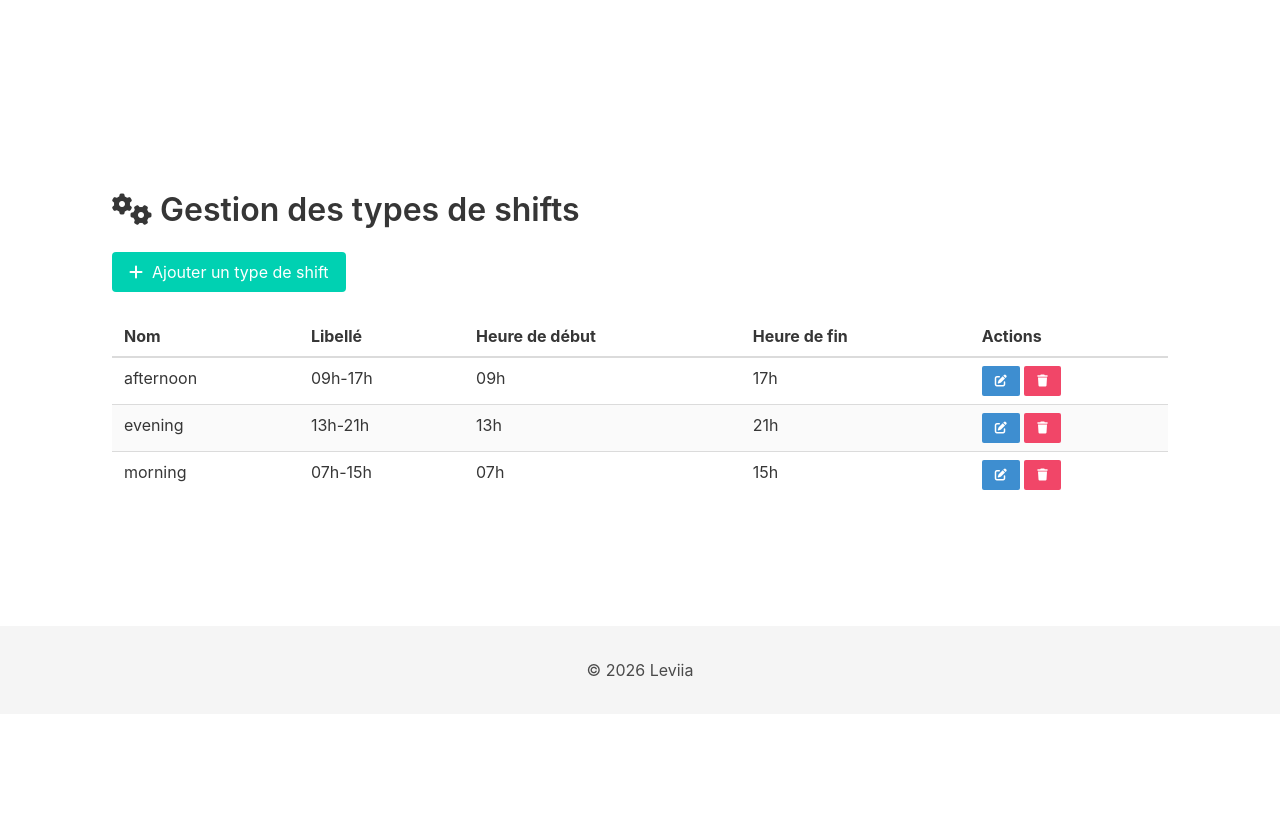
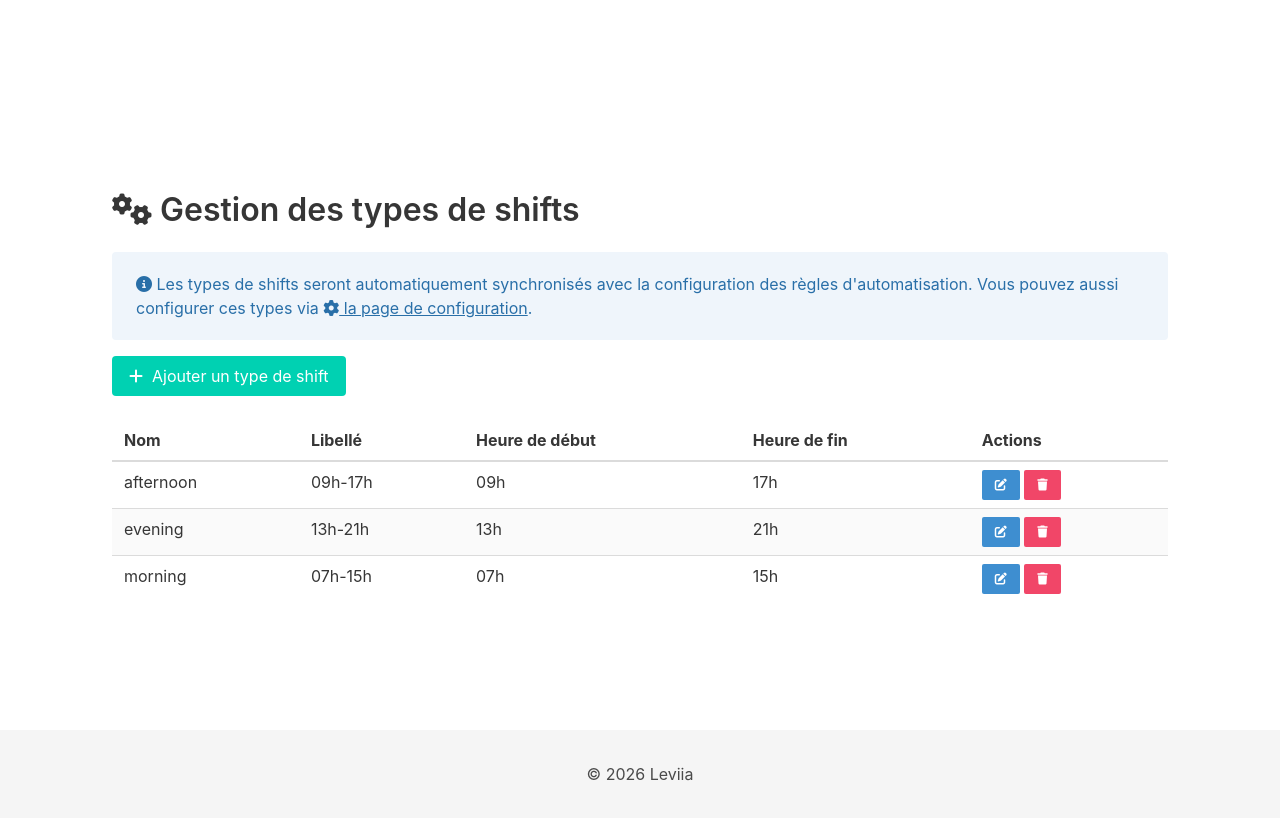
Before and after one commit to FoxOps/kairos, a Flask app: page /admin/shift-types in a window 1280 px wide. Shown: the part 52-870 px from the top of the page. Before the commit the page ends 729 px from the top, so only its background shows below. Run offline with Flask 3, Linux system fonts and the light colour scheme; a user stored in the database is signed in.

Commit message:
Update shift_types templates with TOML sync notifications
- Add info notification to shift_types.html with link to config page
- Add info notification to add_shift_type.html
- Add info notification to edit_shift_type.html
- Change delete button from GET link to POST form to prevent Method Not Allowed errors
- Match pattern used in groups templates for consistency

Co-authored-by: FoxOps <FoxOps@users.noreply.github.com>

```diff
--- a/app/templates/admin/add_shift_type.html
+++ b/app/templates/admin/add_shift_type.html
@@ -8,6 +8,12 @@
         <h1 class="title">
             <i class="fas fa-plus" aria-hidden="true"></i> Ajouter un type de shift
         </h1>
+
+        <div class="notification is-info is-light mb-4">
+            <p><i class="fas fa-info-circle"></i>
+                Les types de shifts seront automatiquement synchronisés avec la configuration des règles d'automatisation.
+            </p>
+        </div>
 
         <form method="POST" action="{{ url_for('add_shift_type') }}">
             <div class="box">
--- a/app/templates/admin/edit_shift_type.html
+++ b/app/templates/admin/edit_shift_type.html
@@ -8,6 +8,12 @@
         <h1 class="title">
             <i class="fas fa-edit" aria-hidden="true"></i> Modifier un type de shift
         </h1>
+
+        <div class="notification is-info is-light mb-4">
+            <p><i class="fas fa-info-circle"></i>
+                Les modifications seront automatiquement synchronisées avec la configuration des règles d'automatisation.
+            </p>
+        </div>
 
         <form method="POST" action="{{ url_for('edit_shift_type', shift_type_id=shift_type.id) }}">
             <div class="box">
--- a/app/templates/admin/shift_types.html
+++ b/app/templates/admin/shift_types.html
@@ -8,6 +8,14 @@
         <h1 class="title">
             <i class="fas fa-cogs" aria-hidden="true"></i> Gestion des types de shifts
         </h1>
+
+        <div class="notification is-info is-light mb-4">
+            <p><i class="fas fa-info-circle"></i>
+                Les types de shifts seront automatiquement synchronisés avec la configuration des règles d'automatisation.
+                Vous pouvez aussi configurer ces types via
+                <a href="{{ url_for('automation_config') }}"><i class="fas fa-cog"></i> la page de configuration</a>.
+            </p>
+        </div>
 
         <div class="buttons">
             <a class="button is-primary" href="{{ url_for('add_shift_type') }}">
@@ -39,9 +47,13 @@
                             <a class="button is-small is-info" href="{{ url_for('edit_shift_type', shift_type_id=shift_type.id) }}" aria-label="Modifier le type de shift">
                                 <i class="fas fa-edit" aria-hidden="true"></i>
                             </a>
-                            <a class="button is-small is-danger" href="{{ url_for('delete_shift_type', shift_type_id=shift_type.id) }}" onclick="return confirm('Êtes-vous sûr de vouloir supprimer ce type de shift ?')" aria-label="Supprimer le type de shift">
-                                <i class="fas fa-trash" aria-hidden="true"></i>
-                            </a>
+                            <form method="POST" action="{{ url_for('delete_shift_type', shift_type_id=shift_type.id) }}"
+                                  style="display: inline-block;"
+                                  onsubmit="return confirm('Êtes-vous sûr de vouloir supprimer ce type de shift ?')">
+                                <button type="submit" class="button is-small is-danger" aria-label="Supprimer le type de shift">
+                                    <i class="fas fa-trash" aria-hidden="true"></i>
+                                </button>
+                            </form>
                         </td>
                     </tr>
                     {% endfor %}
```
